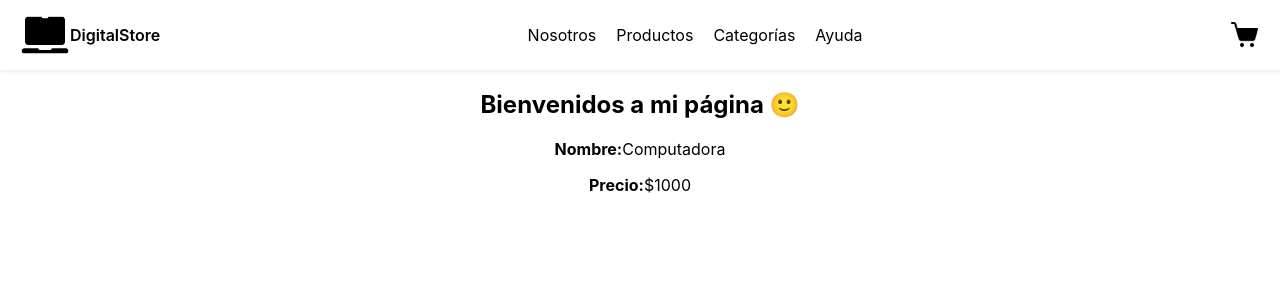
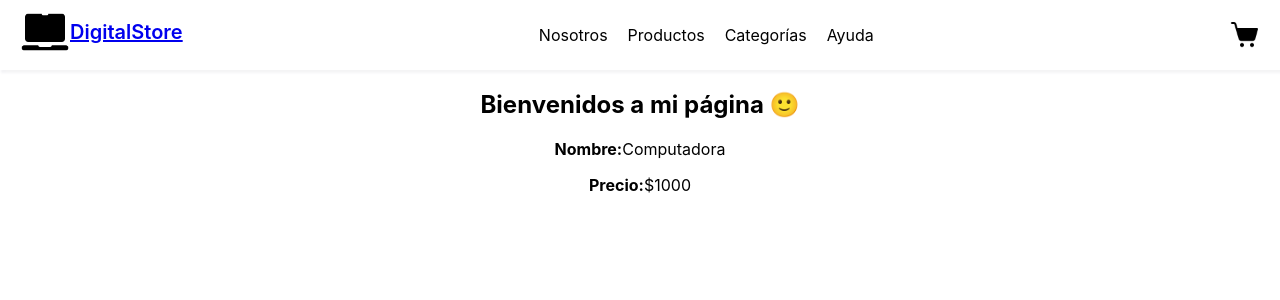
Before and after one commit to melanierolo/react-ecommerce, a React (Create React App) app: page / in a window 1280 px wide. Shown: the top 300 px of the page. Built offline with nearby package versions, Linux system fonts and the light colour scheme.

Commit message:
add a NavLink '/'

```diff
--- a/src/components/Logo/index.js
+++ b/src/components/Logo/index.js
@@ -1,12 +1,18 @@
 import React from "react";
 import logo from "../../assets/icons/logo.png";
 import "./style.css";
+import { NavLink } from "react-router-dom";
 
 export default function Logo() {
+  console.log("Vamos a home");
   return (
-    <div className="logo">
-      <img className="logo__logotipo" src={logo} alt="logo" />
-      <p className="logo__name">DigitalStore</p>
-    </div>
+    <>
+      <NavLink to="/">
+        <div className="logo">
+          <img className="logo__logotipo" src={logo} alt="logo" />
+          <p className="logo__name">DigitalStore</p>
+        </div>
+      </NavLink>
+    </>
   );
 }
--- a/src/components/Logo/style.css
+++ b/src/components/Logo/style.css
@@ -2,12 +2,13 @@
   display: flex;
   flex-direction: row;
   align-items: center;
+  cursor: pointer;
 }
 .logo__logotipo {
   height: 50px;
   width: 50px;
 }
 .logo__name {
-  font-size: 24 px;
+  font-size: 20px;
   font-weight: 600;
 }
```
